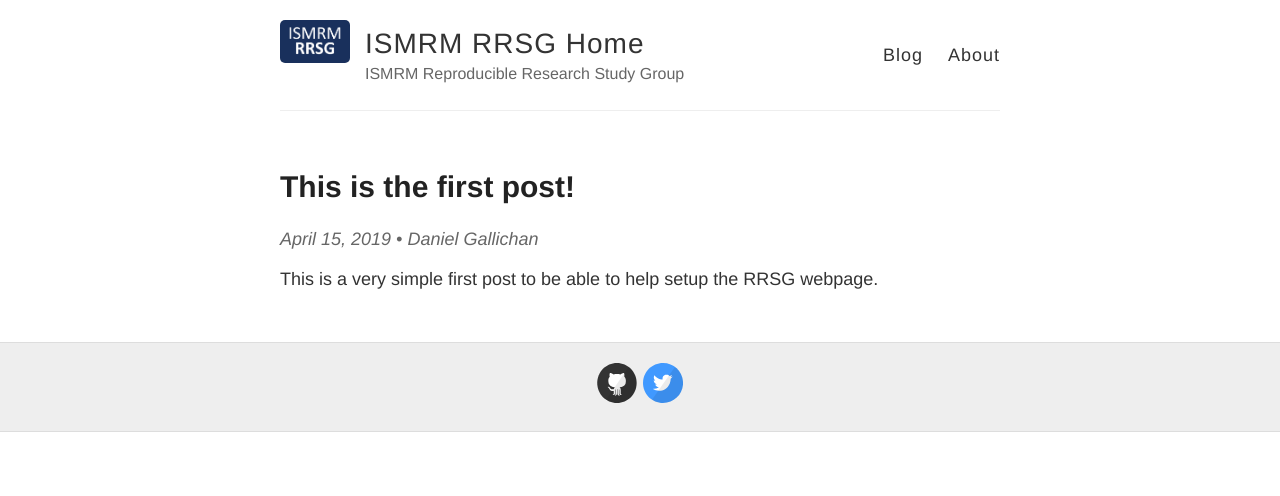
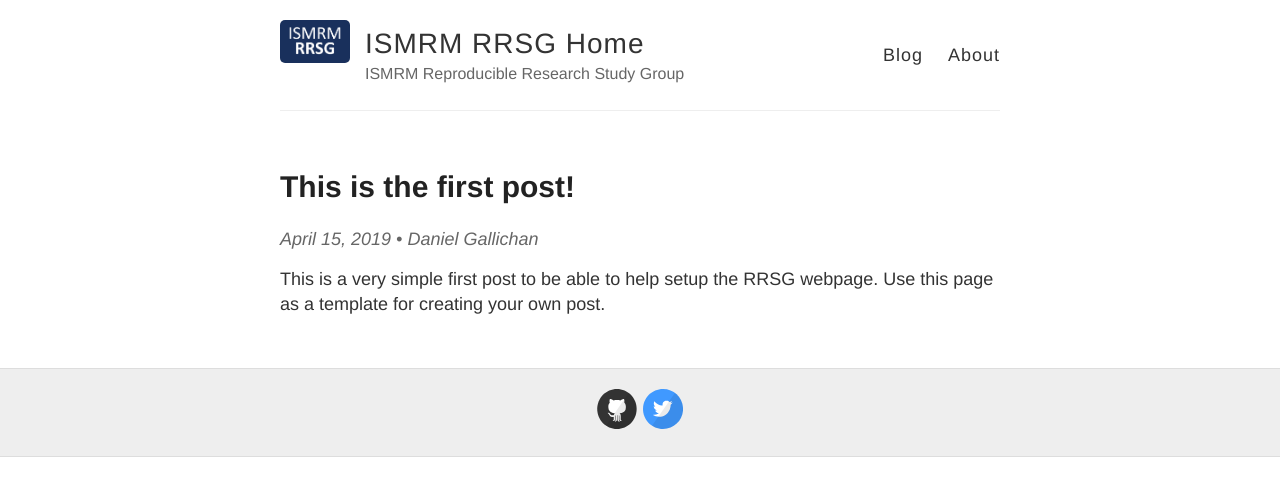
Before and after one commit to ISMRM/rrsg, a Jekyll site: the page built from _posts/2019-04-15-start.md, in a window 1280 px wide. Shown: the top 496 px of the page. Built offline with Jekyll 4.4.1, drawn with Linux system fonts in a browser that asks for light colours; comment, search, counter and statistics services are not loaded.

Commit message:
Update 2019-04-15-start.md

```diff
--- a/_posts/2019-04-15-start.md
+++ b/_posts/2019-04-15-start.md
@@ -4,4 +4,4 @@ title: This is the first post!
 author: Daniel Gallichan
 ---
 
-This is a very simple first post to be able to help setup the RRSG webpage.
+This is a very simple first post to be able to help setup the RRSG webpage. Use this page as a template for creating your own post.
```
